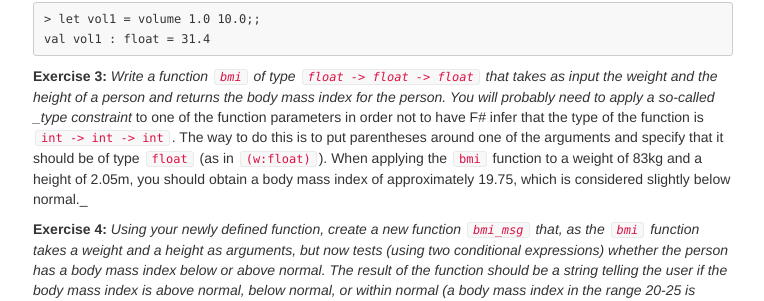
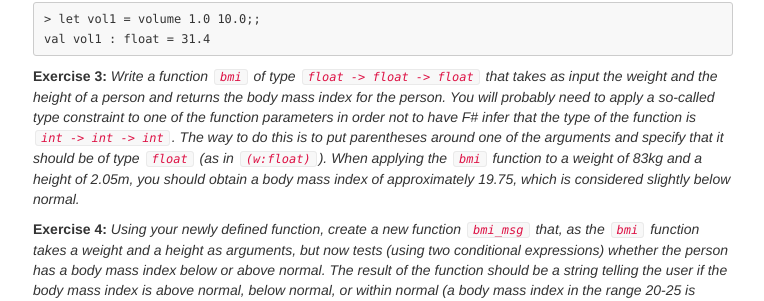
Before and after one commit to melsman/melsman.github.io, a Jekyll site: the page built from _posts/2017-11-03-getting-started-with-fsharp.md, in a window 1280 px wide and 900 px high, scrolled down 4310 px. Shown: the part 192-493 px from the top of the window, without its empty margins (257-1021 px from the left). Built offline with Jekyll 4.4.1, drawn with Linux system fonts in a browser that asks for light colours; comment, search, counter and statistics services are not loaded.

Commit message:
some edits

```diff
--- a/_posts/2017-11-03-getting-started-with-fsharp.md
+++ b/_posts/2017-11-03-getting-started-with-fsharp.md
@@ -312,7 +312,7 @@ val vol1 : float = 31.4
 **Exercise 3:** _Write a function `bmi` of type `float -> float ->
 float` that takes as input the weight and the height of a person and
 returns the body mass index for the person. You will probably need to
-apply a so-called _type constraint_ to one of the function parameters
+apply a so-called type constraint to one of the function parameters
 in order not to have F# infer that the type of the function is `int
 -> int -> int`. The way to do this is to put parentheses around one
 of the arguments and specify that it should be of type `float` (as
```
